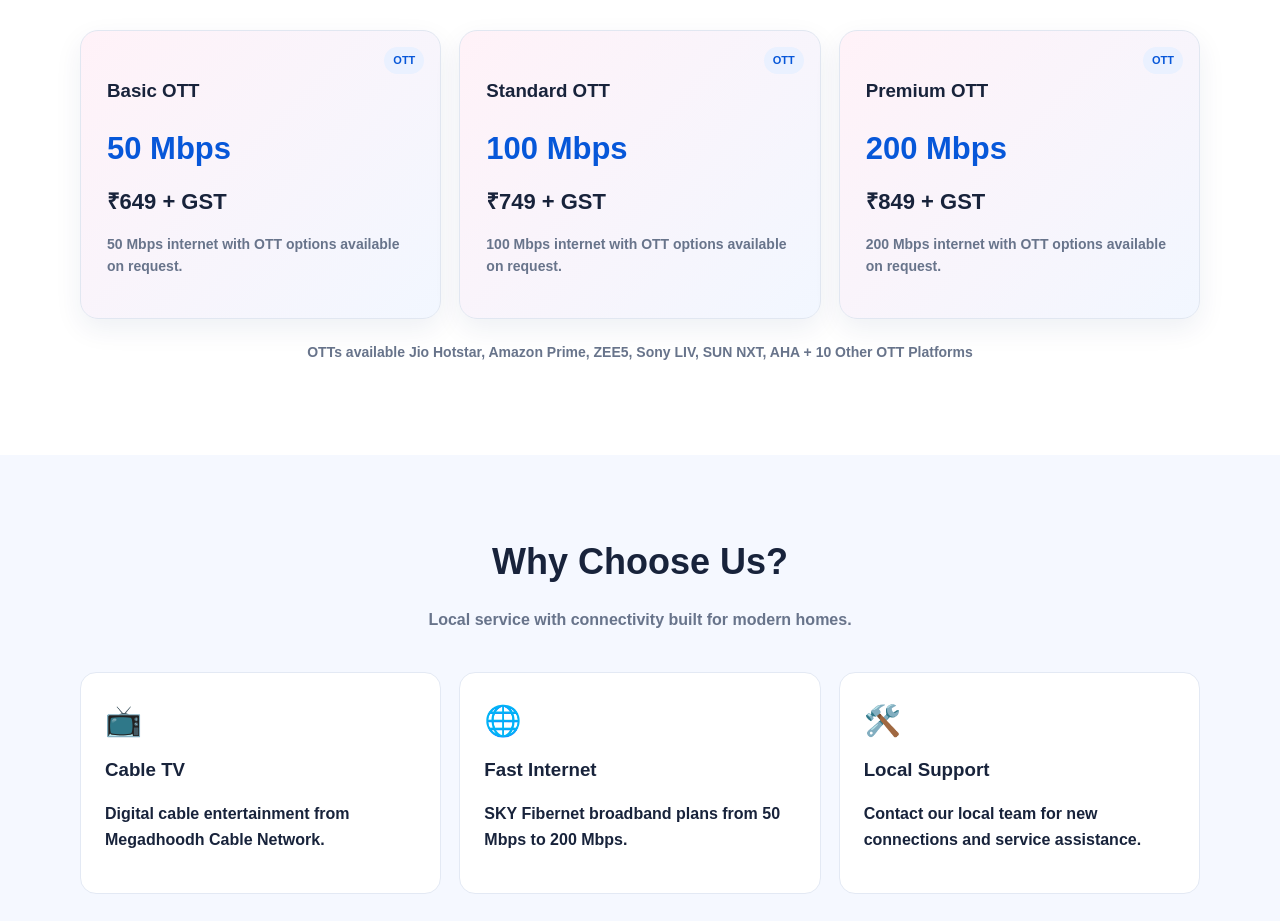
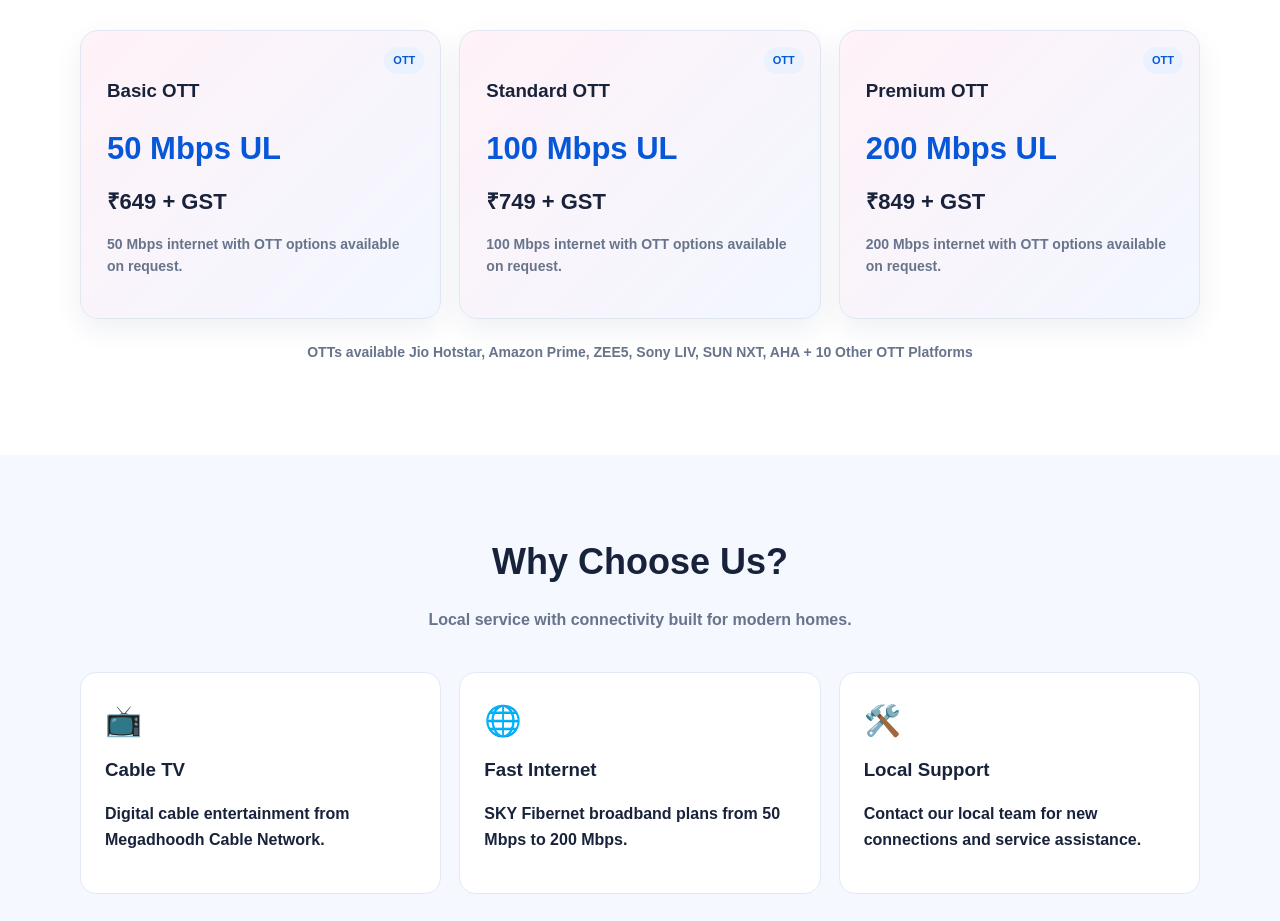
Before and after one commit to rgokulraj1-cmyk/megadhoodh-website, a plain HTML site: page index.html in a window 1280 px wide. Shown: the part 1941-2862 px from the top of the page. Drawn offline with Linux system fonts and the light colour scheme.

Commit message:
Add new OTT plans with unlimited speeds

```diff
--- a/index.html
+++ b/index.html
@@ -67,9 +67,9 @@ footer{background:#040c1c;color:#aebbd2;padding:28px 0;text-align:center;font-si
 </div>
 <div class="section-head" style="margin:56px 0 28px"><h2>Plans with OTT</h2><p><strong>Unlimited Internet plus your favourite OTT apps.</p></div>
 <div class="grid g3">
-<div class="plan ott"><span class="tag">OTT</span><h3>Basic OTT</h3><div class="speed">50 Mbps</div><div class="price">₹649 + GST</div><p class="muted">50 Mbps internet with OTT options available on request.</p></div>
-<div class="plan ott"><span class="tag">OTT</span><h3>Standard OTT</h3><div class="speed">100 Mbps</div><div class="price">₹749 + GST</div><p class="muted">100 Mbps internet with OTT options available on request.</p></div>
-<div class="plan ott"><span class="tag">OTT</span><h3>Premium OTT</h3><div class="speed">200 Mbps</div><div class="price">₹849 + GST</div><p class="muted">200 Mbps internet with OTT options available on request.</p></div>
+<div class="plan ott"><span class="tag">OTT</span><h3>Basic OTT</h3><div class="speed">50 Mbps UL</div><div class="price">₹649 + GST</div><p class="muted">50 Mbps internet with OTT options available on request.</p></div>
+<div class="plan ott"><span class="tag">OTT</span><h3>Standard OTT</h3><div class="speed">100 Mbps UL</div><div class="price">₹749 + GST</div><p class="muted">100 Mbps internet with OTT options available on request.</p></div>
+<div class="plan ott"><span class="tag">OTT</span><h3>Premium OTT</h3><div class="speed">200 Mbps UL</div><div class="price">₹849 + GST</div><p class="muted">200 Mbps internet with OTT options available on request.</p></div>
 </div>
 <p class="muted" style="text-align:center;margin-top:22px"><strong>OTTs available</strong> Jio Hotstar, Amazon Prime, ZEE5, Sony LIV, SUN NXT, AHA + 10 Other OTT Platforms</p>
 </div></section>
```
